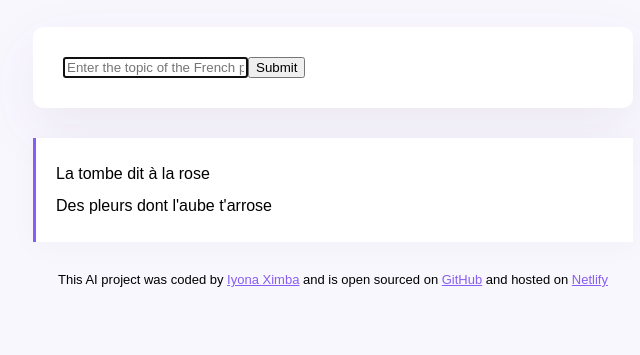
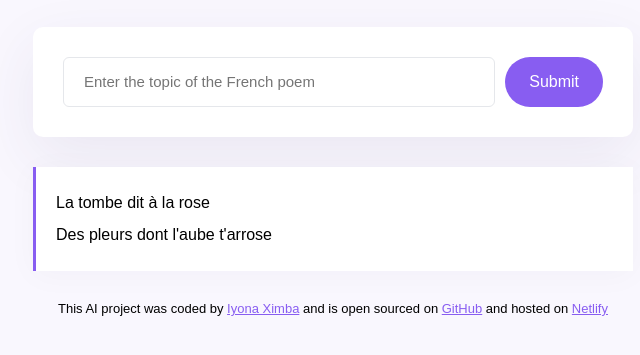
Before and after one commit to Iyona-X/AI-poem-generator, a plain HTML site: page index.html in a window 1280 px wide. Shown: the part 177-532 px from the top of the page, without its empty margins (307-947 px from the left). Drawn offline with Linux system fonts and the light colour scheme; a script that the page names is missing.

Commit message:
edited the css

```diff
--- a/index.html
+++ b/index.html
@@ -11,13 +11,13 @@
     <header>
         <h1>AI French Poem Generator</h1>
     </header>
+    <form id="poem-form">
+        <input type="text" placeholder="Enter the topic of the French poem" class="instructions" id="user-instructions"
+            required />
+        <button class="submit-button" type="submit">Submit</button>
+    </form>
 
-    <main>
-        <form>
-            <input type="text" placeholder="Enter the topic of the French poem" autofocus required autocomplete="off" />
-            <input type="submit" />
-        </form>
-        <div class="poem">
+    <div class="poem" id="poem-display">
             La tombe dit à la rose
             <br />
             Des pleurs dont l'aube t'arrose
--- a/src/style.css
+++ b/src/style.css
@@ -47,20 +47,28 @@ form {
     background: #885df1;
     color: white;
     border: none;
-    width: 150px;
     font-size: 16px;
-    border-radius: 50px;
-    padding: 14px 24px;
+    border-radius: 25px;
+    padding: 12px 24px;
+    cursor: pointer;
+    transition: all 200ms ease;
+}
+.submit-button:hover {
+    opacity: 0.9;
+}
+.instructions {
+    padding: 14px 20px;
+    border: 1px solid #e5e7eb;
+    flex: 1;
+    font-size: 15px;
+    border-radius: 6px;
+    line-height: 20px;
+    color: #6b7280;
+    outline: none;
 }
 
-.instructions {
-    padding: 16px;
-    border: 1px solid rgba(39, 33, 66, 0.5);
-    width: 80%;
-    font-size: 16px;
-    border-radius: 50px;
-    line-height: 20px;
-    color: #272044;
+.instructions:focus {
+    border-color: #7c3aed;
 }
 
 footer {
```
